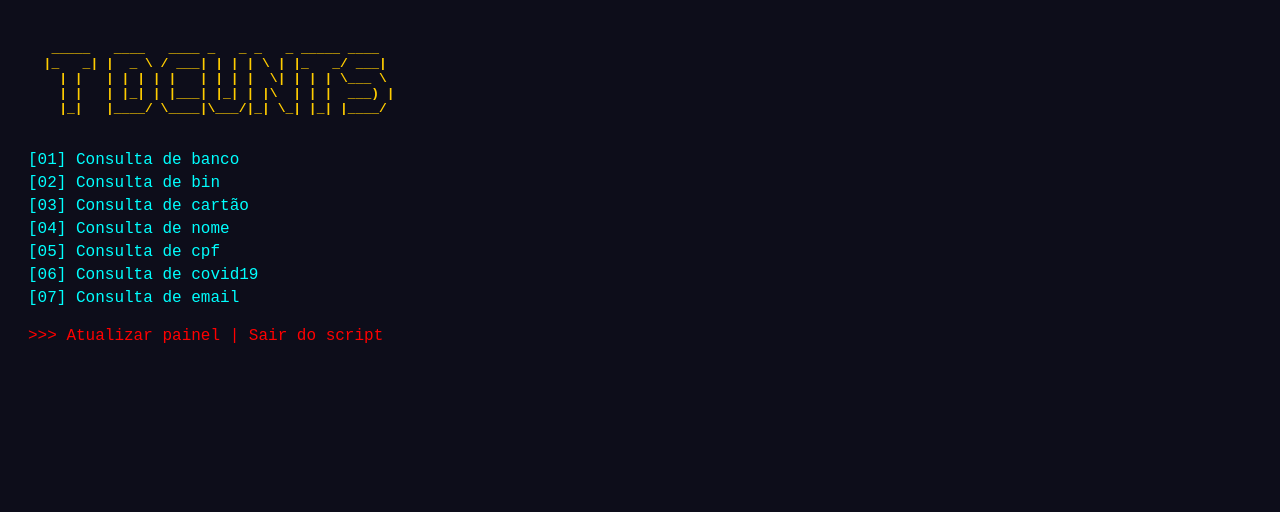
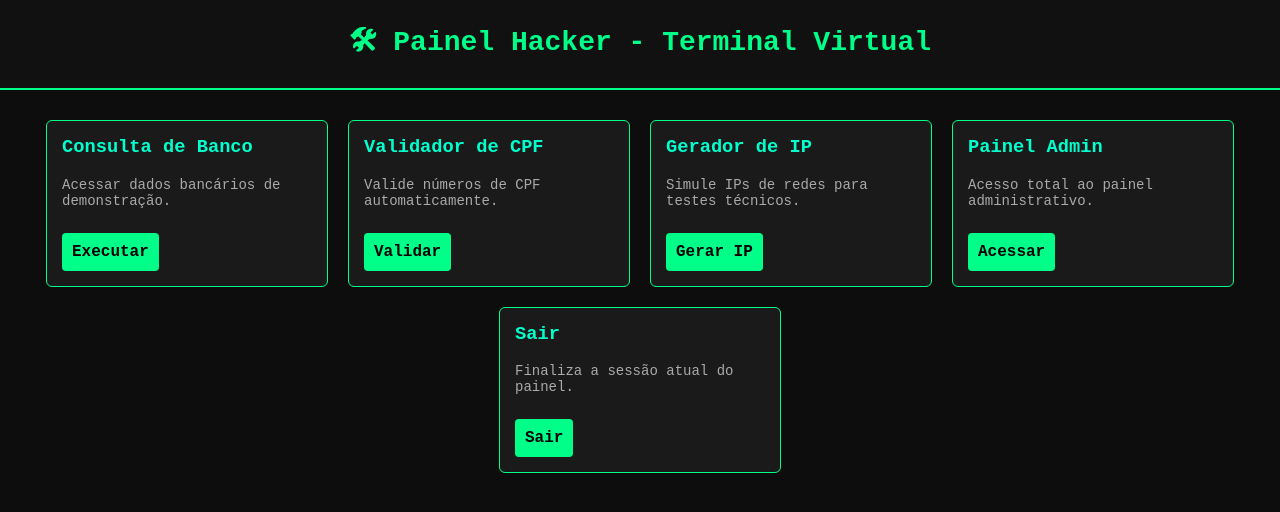
Before and after one commit to Theusx7z/Teste, a plain HTML site: page index.html in a window 1280 px wide. Drawn offline with Linux system fonts and the light colour scheme.

Commit message:
Update index.html

```diff
--- a/index.html
+++ b/index.html
@@ -1,56 +1,120 @@
 <!DOCTYPE html>
 <html lang="pt-br">
 <head>
-  <meta charset="UTF-8">
-  <title>Painel Clonners</title>
+  <meta charset="UTF-8" />
+  <meta name="viewport" content="width=device-width, initial-scale=1" />
+  <title>Painel Hacker</title>
   <style>
     body {
-      background-color: #0d0d1a; /* fundo escuro */
-      color: #00ff00; /* texto verde terminal */
+      background-color: #0d0d0d;
+      color: #00ff88;
       font-family: 'Courier New', monospace;
+      margin: 0;
+      padding: 0;
+    }
+
+    header {
+      background-color: #111;
+      text-align: center;
+      padding: 20px;
+      border-bottom: 2px solid #00ff88;
+    }
+
+    header h1 {
+      margin: 0;
+      color: #00ff88;
+      font-size: 28px;
+    }
+
+    .painel {
+      display: flex;
+      flex-wrap: wrap;
+      justify-content: center;
       padding: 20px;
     }
-    .titulo {
-      color: #ffcc00;
+
+    .bloco {
+      background-color: #1a1a1a;
+      border: 1px solid #00ff88;
+      border-radius: 6px;
+      margin: 10px;
+      width: 250px;
+      padding: 15px;
+      transition: transform 0.3s;
+      cursor: pointer;
+    }
+
+    .bloco:hover {
+      transform: scale(1.05);
+      background-color: #262626;
+    }
+
+    .bloco h3 {
+      margin-top: 0;
+      color: #00ffcc;
+    }
+
+    .bloco p {
+      font-size: 14px;
+      color: #aaa;
+    }
+
+    .botao {
+      display: inline-block;
+      margin-top: 10px;
+      padding: 10px;
+      background-color: #00ff88;
+      color: #000;
+      text-decoration: none;
+      border-radius: 4px;
       font-weight: bold;
+      transition: background 0.3s;
     }
-    .menu {
-      margin-top: 20px;
-    }
-    .menu-item {
-      color: #00ffff;
-      margin: 5px 0;
-    }
-    .rodape {
-      color: red;
-      margin-top: 20px;
+
+    .botao:hover {
+      background-color: #00cc66;
     }
   </style>
 </head>
 <body>
 
-  <pre class="titulo">
-   _____   ____   ____ _   _ _   _ _____ ____
-  |_   _| |  _ \ / ___| | | | \ | |_   _/ ___|
-    | |   | | | | |   | | | |  \| | | | \___ \
-    | |   | |_| | |___| |_| | |\  | | |  ___) |
-    |_|   |____/ \____|\___/|_| \_| |_| |____/
-  </pre>
+<header>
+  <h1>🛠 Painel Hacker - Terminal Virtual</h1>
+</header>
 
-  <div class="menu">
-    <div class="menu-item">[01] Consulta de banco</div>
-    <div class="menu-item">[02] Consulta de bin</div>
-    <div class="menu-item">[03] Consulta de cartão</div>
-    <div class="menu-item">[04] Consulta de nome</div>
-    <div class="menu-item">[05] Consulta de cpf</div>
-    <div class="menu-item">[06] Consulta de covid19</div>
-    <div class="menu-item">[07] Consulta de email</div>
-    <!-- Adicione os outros itens conforme sua lista -->
+<div class="painel">
+
+  <div class="bloco" onclick="alert('Função: Consulta de Banco')">
+    <h3>Consulta de Banco</h3>
+    <p>Acessar dados bancários de demonstração.</p>
+    <a href="#" class="botao">Executar</a>
   </div>
 
-  <div class="rodape">
-    >>> Atualizar painel | Sair do script
+  <div class="bloco" onclick="alert('Função: Validador de CPF')">
+    <h3>Validador de CPF</h3>
+    <p>Valide números de CPF automaticamente.</p>
+    <a href="#" class="botao">Validar</a>
   </div>
+
+  <div class="bloco" onclick="alert('Função: Gerador de IP')">
+    <h3>Gerador de IP</h3>
+    <p>Simule IPs de redes para testes técnicos.</p>
+    <a href="#" class="botao">Gerar IP</a>
+  </div>
+
+  <div class="bloco" onclick="alert('Função: Painel Admin')">
+    <h3>Painel Admin</h3>
+    <p>Acesso total ao painel administrativo.</p>
+    <a href="#" class="botao">Acessar</a>
+  </div>
+
+  <div class="bloco" onclick="alert('Função: Exit do Script')">
+    <h3>Sair</h3>
+    <p>Finaliza a sessão atual do painel.</p>
+    <a href="#" class="botao">Sair</a>
+  </div>
+
+</div>
 
 </body>
 </html>
```
